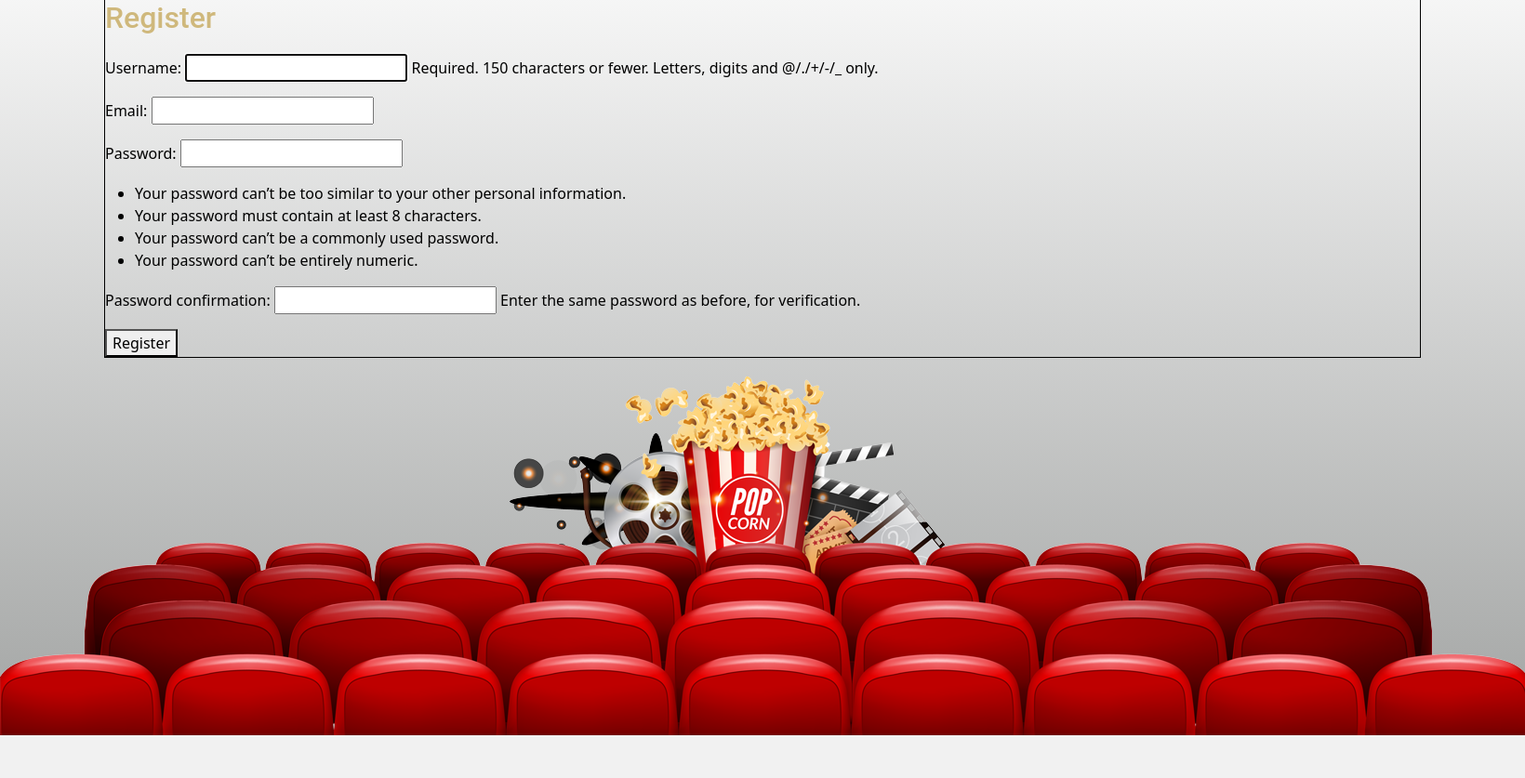
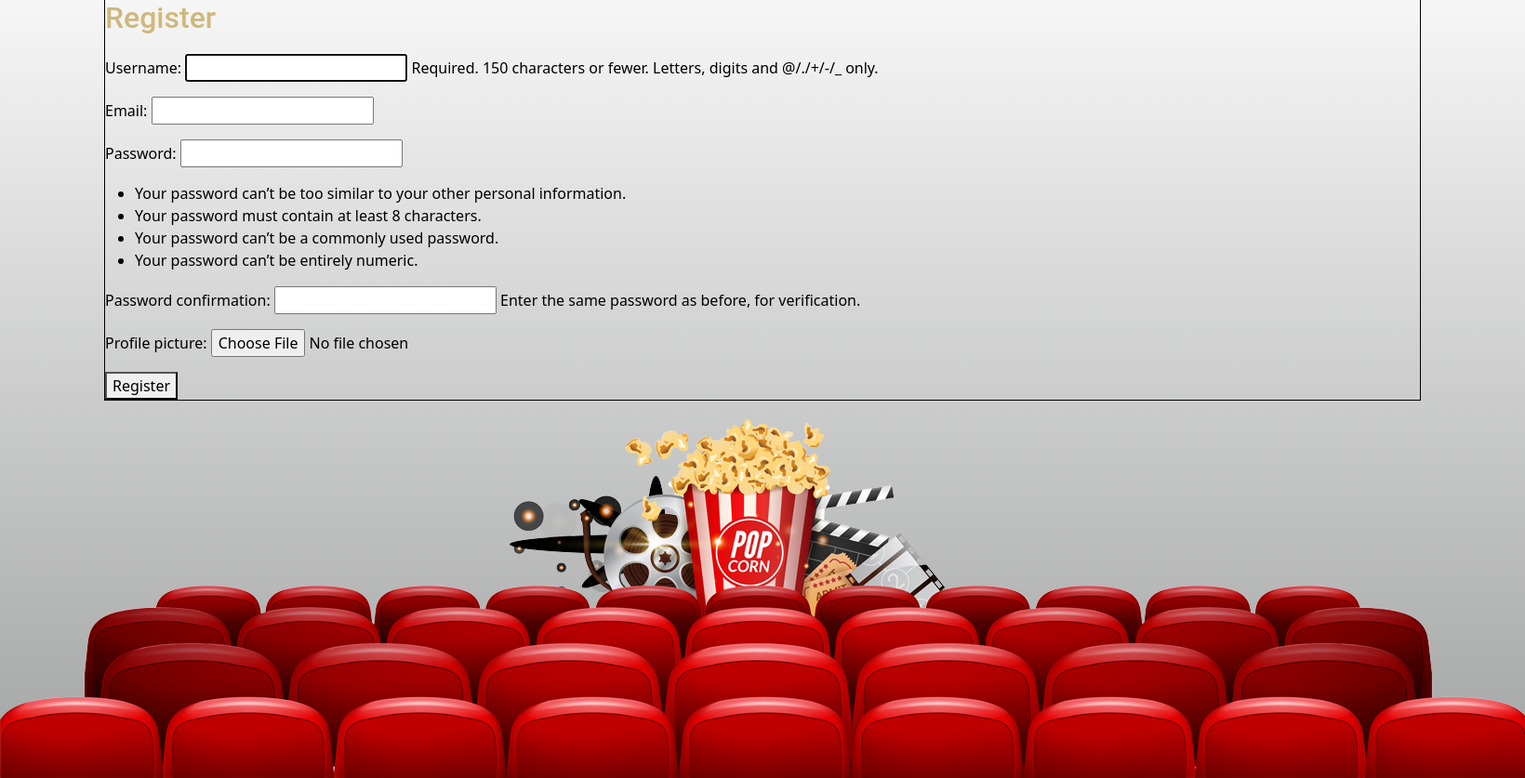
Before and after one commit to Ditmanson/mountainlionmovies, a Django app: page /register/ in a window 1640 px wide. Shown: the part 91-928 px from the top of the page at 93% size. Before the commit the page ends 882 px from the top, so only its background shows below. Run offline with Django 5.2, Linux system fonts and the light colour scheme.

Commit message:
Profile Picture file entered with User Registration

```diff
--- a/filmproject/forms.py
+++ b/filmproject/forms.py
@@ -5,18 +5,20 @@ from .models import Viewer
 
 class ViewerRegistrationForm(UserCreationForm):
     email = forms.EmailField(required=True)
+    profile_picture = forms.ImageField(required=False)
 
     class Meta:
         model = User
-        fields = ['username', 'email', 'password1', 'password2']
+        fields = ['username', 'email', 'password1', 'password2', 'profile_picture']
 
     def save(self, commit=True):
         user = super().save(commit=False)
         user.email = self.cleaned_data['email']
+        user.profile_picture = self.cleaned_data['profile_picture']
         if commit:
             user.save()
             # Create the Viewer instance associated with the User
-            Viewer.objects.create(user=user, name=user.username, email=user.email)
+            Viewer.objects.create(user=user, name=user.username, email=user.email, profile_picture=user.profile_picture)
         return user
 
 
--- a/filmproject/templates/filmproject/register.html
+++ b/filmproject/templates/filmproject/register.html
@@ -3,7 +3,7 @@
 {% block content %}
 <div class = "page-margin">
   <h2>Register</h2>
-  <form method="post">
+  <form method="post" enctype="multipart/form-data">
     {% csrf_token %}
     {{ form.as_p }}
     {% if form.errors %}
--- a/filmproject/views.py
+++ b/filmproject/views.py
@@ -331,14 +331,17 @@ def profile(request, viewer_id=None):
 
 def register(request):
     if request.method == 'POST':
-        form = ViewerRegistrationForm(request.POST)
+        form = ViewerRegistrationForm(request.POST, request.FILES)
         if form.is_valid():
             user = form.save(commit=False)
+            print("\nREQUEST POST:", request.POST,"\n")
+            print("\nREQUEST FILES", request.FILES,"\n")
+            print("\nUSER FORM", user,"\n")
             user.is_active = False  # Deactivate account until email verification
             user.save()
 
             # Create the Viewer object linked to the user
-            Viewer.objects.create(user=user, name=user.username, email=user.email)
+            Viewer.objects.create(user=user, name=user.username, email=user.email, profile_picture=user.profile_picture)
 
             # Send activation email
             current_site = get_current_site(request)
```
